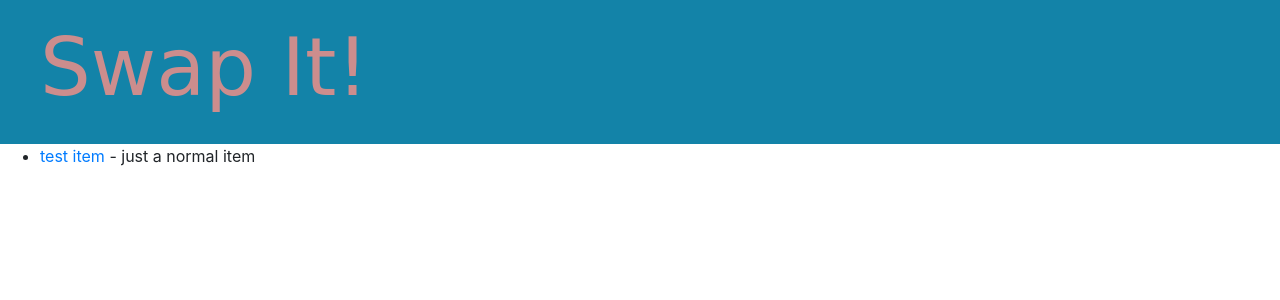
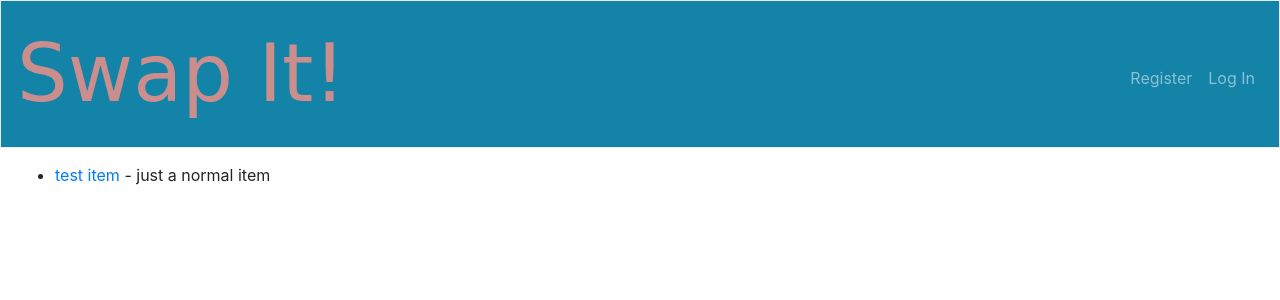
Before and after one commit to bar2555/swapit, a Django app: page / in a window 1280 px wide. Shown: the top 300 px of the page. Run offline with Django 3.2, Linux system fonts and the light colour scheme; data comes from the database, SQL or seed files in the repository; both versions use the stored data as it was after the commit; some libraries are stand-ins or nearby versions; some web fonts are replaced.

Commit message:
added login/logout functionality

```diff
--- a/swapit/settings.py
+++ b/swapit/settings.py
@@ -121,3 +121,7 @@ USE_TZ = True
 # https://docs.djangoproject.com/en/2.1/howto/static-files/
 
 STATIC_URL = '/static/'
+
+# Media files (uploaded item images)
+MEDIA_URL = '/media/'
+MEDIA_ROOT = os.path.join(BASE_DIR, 'media')
--- a/webapp/models.py
+++ b/webapp/models.py
@@ -12,6 +12,7 @@ class Item(models.Model):
     item_name = models.CharField(max_length=50)
     item_description = models.CharField(max_length=200)
     date_posted = models.DateTimeField()
+    item_image = models.ImageField(upload_to="images",null=True, blank=True)
     # set item object representation for admin etc.
     def __str__(self):
         return self.item_name
--- a/webapp/static/css/webapp.css
+++ b/webapp/static/css/webapp.css
@@ -3,8 +3,23 @@
     margin-top: 0;
     padding: 20px 20px 20px 40px;
 }
-h1 a {
-    color: #CC8D8D;
+nav .navbar-brand {
     font-family: 'Spicy Rice', cursive;
     font-size: 80px;
 }
+nav .navbar-brand .red {
+  color: #cc8d8d;
+}
+main .form-control
+{
+    /* override Bootstrap's 100% width for form controls */
+    width: auto;
+}
+main
+{
+    /* scroll horizontally as needed */
+    overflow-x: auto;
+    /* add padding */
+    padding-left: 15px;
+    padding-top: 15px;
+}
--- a/webapp/templates/layout.html
+++ b/webapp/templates/layout.html
@@ -7,8 +7,11 @@
     <meta charset="utf-8">
     <meta name="viewport" content="width=device-width, initial-scale=1, shrink-to-fit=no">
 
-    <!-- Bootstrap CSS -->
-    <link rel="stylesheet" href="https://stackpath.bootstrapcdn.com/bootstrap/4.1.3/css/bootstrap.min.css" integrity="sha384-MCw98/SFnGE8fJT3GXwEOngsV7Zt27NXFoaoApmYm81iuXoPkFOJwJ8ERdknLPMO" crossorigin="anonymous">
+    <!-- documentation at http://getbootstrap.com/docs/4.0/, alternative themes at https://bootswatch.com/4-alpha/ -->
+    <link href="https://maxcdn.bootstrapcdn.com/bootstrap/4.0.0-beta.2/css/bootstrap.min.css" rel="stylesheet"/>
+
+    <!-- Bootstrap CSS
+    <link rel="stylesheet" href="https://stackpath.bootstrapcdn.com/bootstrap/4.1.3/css/bootstrap.min.css" integrity="sha384-MCw98/SFnGE8fJT3GXwEOngsV7Zt27NXFoaoApmYm81iuXoPkFOJwJ8ERdknLPMO" crossorigin="anonymous"> -->
     <link rel="stylesheet" type="text/css" href="{% static 'css\webapp.css' %}">
     <link rel="stylesheet" href="https://fonts.googleapis.com/css?family=Spicy+Rice">
 
@@ -22,10 +25,28 @@
 
   </head>
   <body>
-
-    <div class="page-header">
-      <h1><a href="/">Swap It!</a></h1>
+    <nav class="navbar navbar-expand-md navbar-dark border" style="background-color: #1383A8;">
+      <a class="navbar-brand" href="/"><span class="red">Swap It!</span></a>
+      <button aria-controls="navbar" aria-expanded="false" aria-label="Toggle navigation" class="navbar-toggler" data-target="#navbar" data-toggle="collapse" type="button">
+        <span class="navbar-toggler-icon"></span>
+      </button>
+      <div class="collapse navbar-collapse" id="navbar">
+      {% if user.is_authenticated %}
+        <ul class="navbar-nav mr-auto mt-2">
+          <li class="nav-item"><a class="nav-link" href="/newitem">Add Item</a></li>
+        </ul>
+        <ul class="navbar-nav ml-auto mt-2">
+          <!-- <li class="nav-item"><a class="nav-link" href="/newpass">Change Password</a></li> -->
+          <li class="nav-item"><a class="nav-link" href="/logout">Log Out</a></li>
+        </ul>
+      {% else %}
+        <ul class="navbar-nav ml-auto mt-2">
+          <li class="nav-item"><a class="nav-link" href="/signup">Register</a></li>
+          <li class="nav-item"><a class="nav-link" href="/login">Log In</a></li>
+        </ul>
+      {% endif %}
     </div>
+    </nav>
 
     <main>
       {% block main %}{% endblock %}
--- a/webapp/urls.py
+++ b/webapp/urls.py
@@ -1,5 +1,7 @@
 from django.urls import include, path
+# from django.conf.urls import url
 from django.contrib import admin
+from django.contrib.auth import views as auth_views # use django's built in views for authorisation
 
 from . import views
 
@@ -10,4 +12,7 @@ urlpatterns = [
     path('item/<int:item_id>', views.item_detail, name='item_detail'),
     path('newitem', views.item_add, name='item_add'),
     path('signup', views.signup, name='signup'),
+    # logout and then redirect to index using next_page variable
+    path('logout', views.logout_view, name='logout'),
+    path('login', views.login_view, name='login'),
 ]
--- a/webapp/views.py
+++ b/webapp/views.py
@@ -1,6 +1,6 @@
 from django.shortcuts import render, redirect
 from django.http import HttpResponse, Http404
-from django.contrib.auth import login, authenticate
+from django.contrib.auth import login, authenticate, logout
 
 from .models import Item
 from .forms import SignUpForm
@@ -61,6 +61,35 @@ def signup(request):
         form = SignUpForm()
     return render(request, 'webapp/signup.html', {'form': form})
 
+# logout view
+def logout_view(request):
+    logout(request)
+    return redirect('index')
+
+# login view
+def login_view(request):
+    # if request is post then try to login user
+    if request.method == 'POST':
+        # get username and password from login form
+        username = request.POST.get('username')
+        password = request.POST.get('password')
+        # try to login user
+        user = authenticate(username=username, password=password)
+        if user:
+            # if user is valid and active, login and redirect to index
+            if user.is_active:
+                login(request, user)
+                return redirect('index')
+            else:
+                # inactive account error
+                return HttpResponse("User Inactive")
+        else:
+            # bad username/password error
+            return HttpResponse("Invalid username/password combination")
+    # if request is get then render login page
+    else:
+        return render(request, 'webapp/login.html', {})
+
 '''
 # uncomment to set custom 404 error view
 def notfound(request, exception):
```
Also changed, not shown: webapp/templates/webapp/login.html (added, +16 -0 lines), db.sqlite3.
